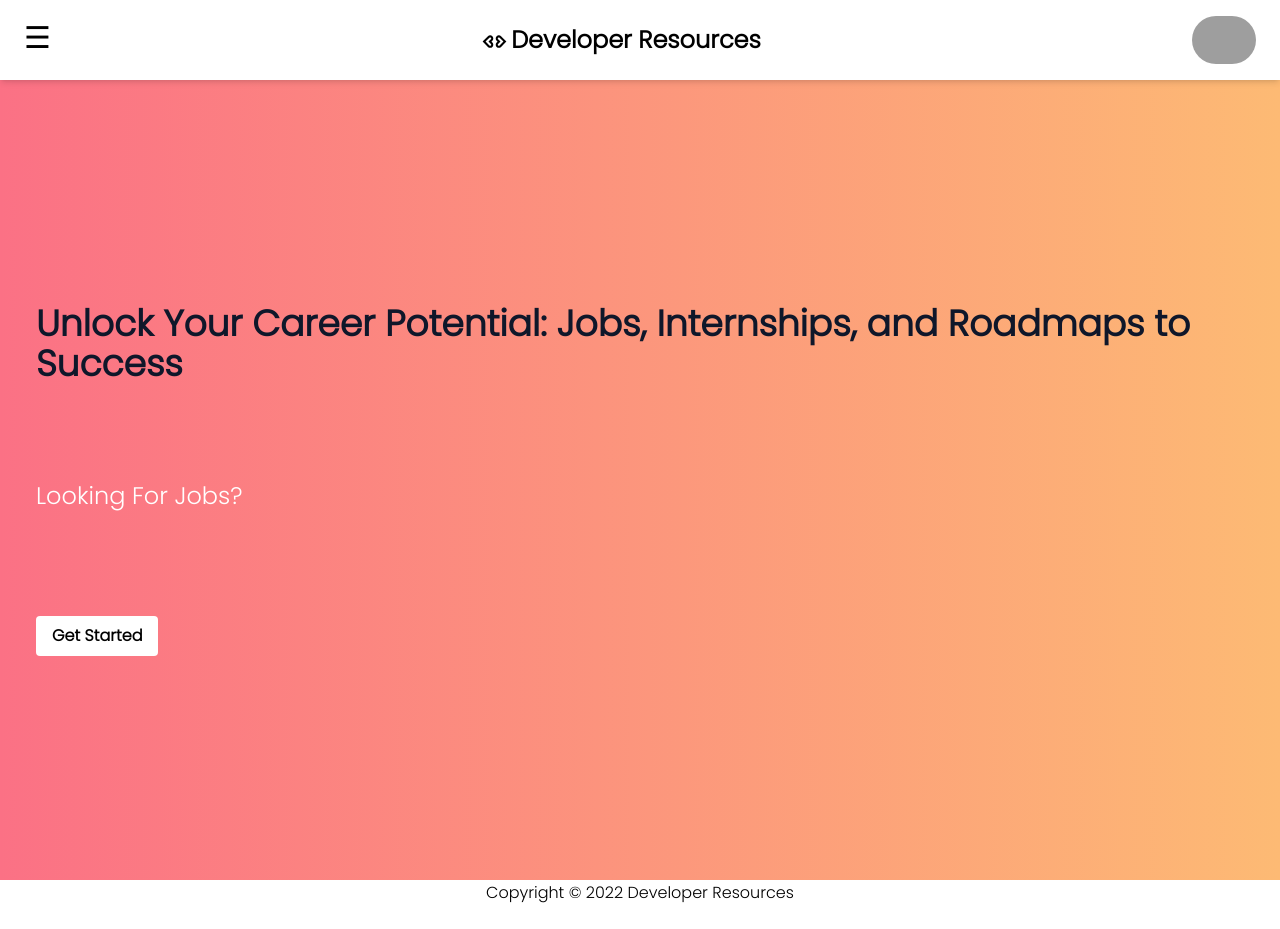
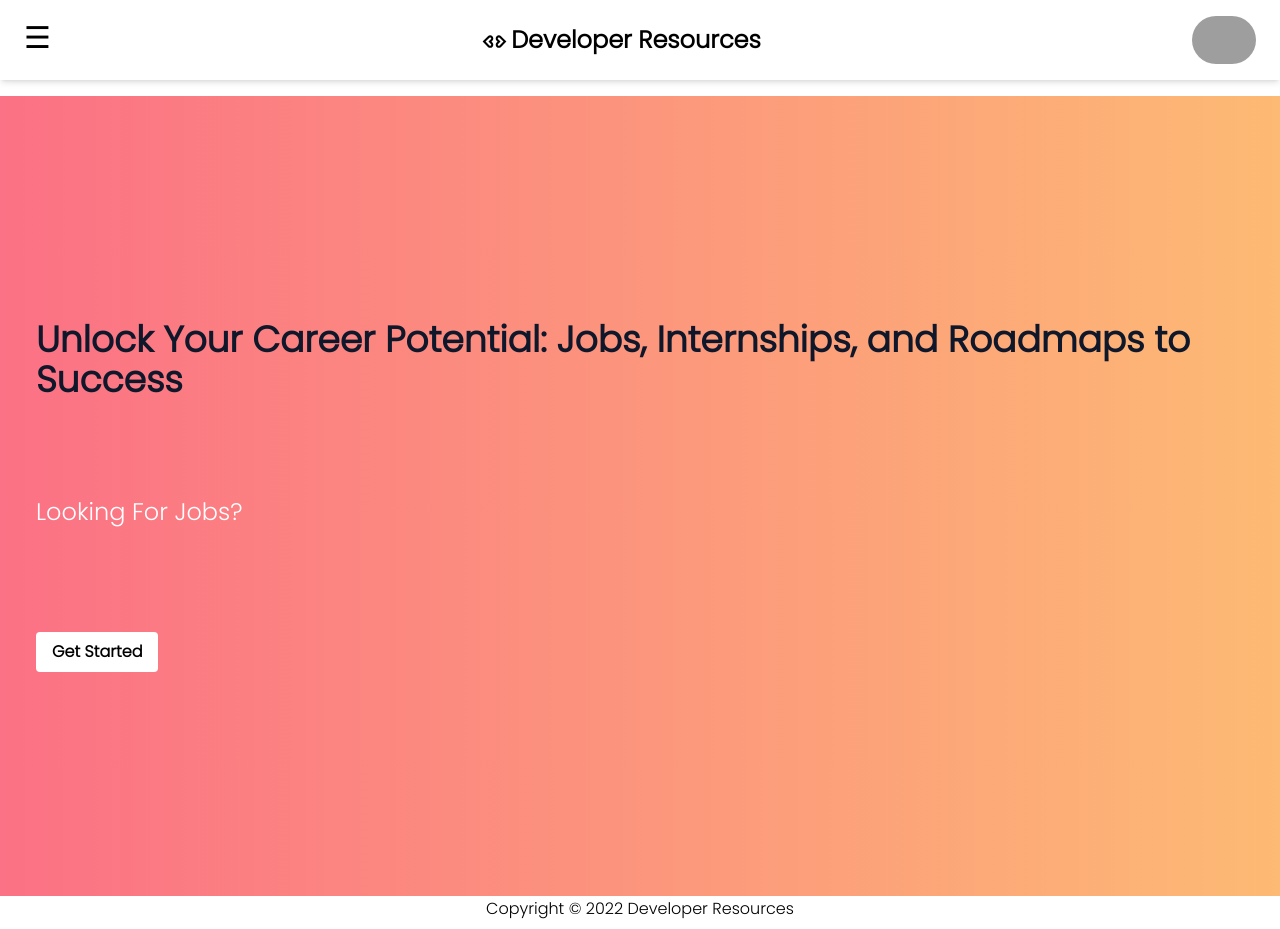
Before and after one commit to developer-resource/Dev-Resources, a React (Create React App) app: page / in a window 1280 px wide. Built offline with nearby package versions, Linux system fonts and the light colour scheme; grey boxes are pictures that could not be loaded.

Commit message:
Layout Margin Changes

```diff
--- a/src/pages/layout.js
+++ b/src/pages/layout.js
@@ -40,7 +40,7 @@ const Layout = () => {
                 </header>
 
                 {/* Content */}
-                <main className="flex-grow mt-10 md:mt-20">
+                <main className="flex-grow mt-20 md:mt-24">
                     <Routes>
                         <Route path='/' element={<Protected component={HomePage} />} />
                     </Routes>
```
